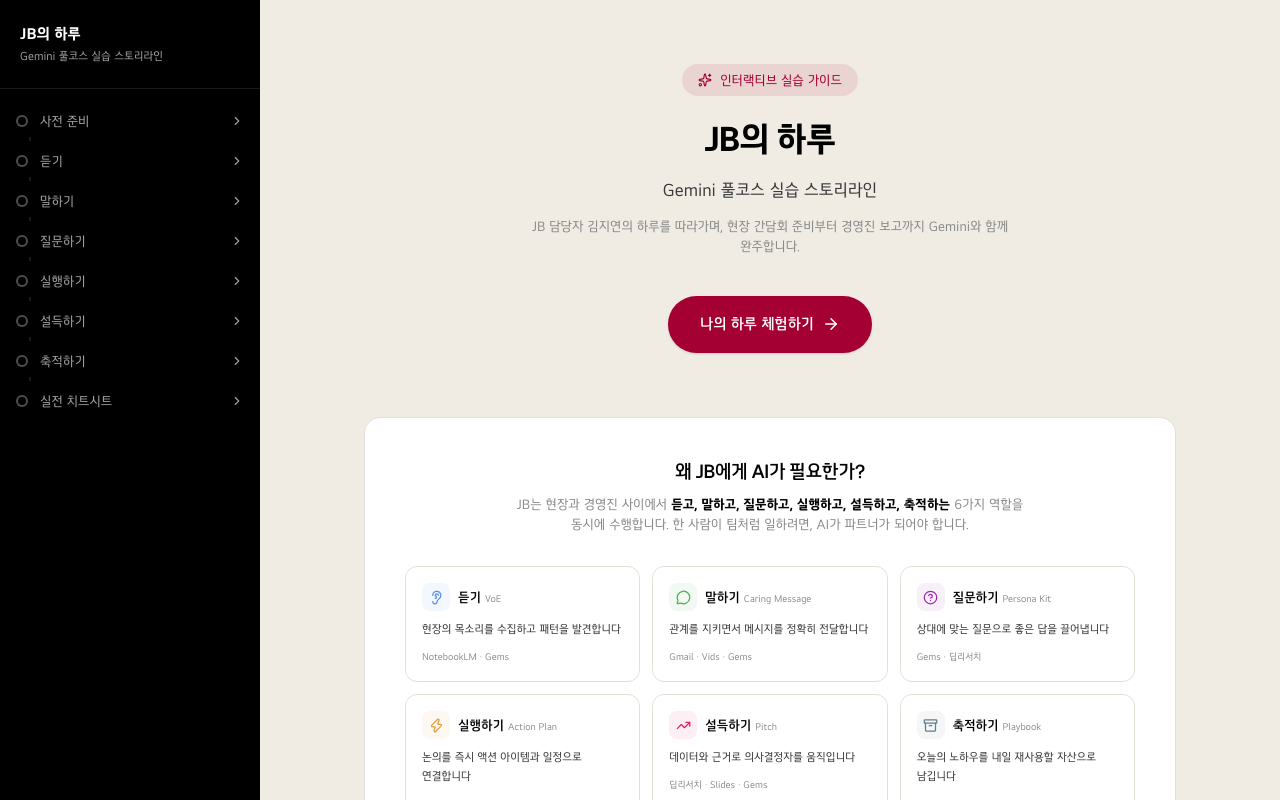
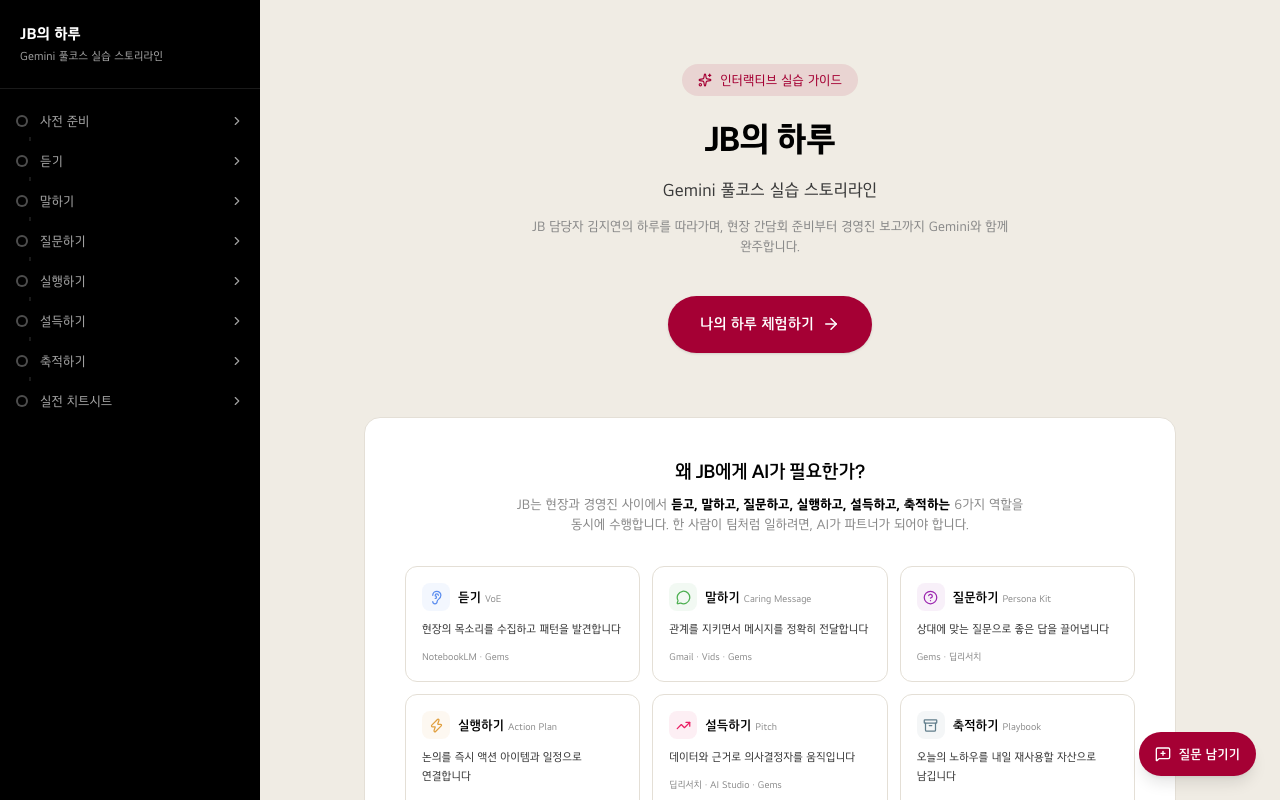
Before and after one commit to Dami-Shin-01/gemini-lecture, a Next.js app: page / in a window 1280 px wide. Shown: the top 800 px of the page. Built offline with nearby package versions, Linux system fonts and the light colour scheme; no server answers.

Commit message:
Add realtime question button and refresh homepage tools
- New floating button linking to Padlet (URL via NEXT_PUBLIC_QUESTION_URL env)
- Mount RealtimeQuestion in root layout
- Homepage tools: remove Sheets from 실행하기, add AI Studio to 실행하기/설득하기

```diff
--- a/src/app/layout.tsx
+++ b/src/app/layout.tsx
@@ -3,6 +3,7 @@ import localFont from "next/font/local";
 import "./globals.css";
 import Sidebar from "@/components/layout/Sidebar";
 import MobileSidebar from "@/components/layout/MobileSidebar";
+import RealtimeQuestion from "@/components/layout/RealtimeQuestion";
 import { getCurriculum } from "@/lib/navigation";
 
 const lgEIText = localFont({
@@ -46,6 +47,7 @@ export default function RootLayout({
         <main className="lg:ml-[260px] min-h-screen bg-cream">
           {children}
         </main>
+        <RealtimeQuestion />
       </body>
     </html>
   );
--- a/src/app/page.tsx
+++ b/src/app/page.tsx
@@ -42,7 +42,7 @@ const jbRoles = [
     name: "실행하기",
     label: "Action Plan",
     description: "논의를 즉시 액션 아이템과 일정으로 연결합니다",
-    tools: "Sheets · Gemini",
+    tools: "Gemini · Canvas · AI Studio",
     color: "#E09F3E",
   },
   {
@@ -50,7 +50,7 @@ const jbRoles = [
     name: "설득하기",
     label: "Pitch",
     description: "데이터와 근거로 의사결정자를 움직입니다",
-    tools: "딥리서치 · Slides · Gems",
+    tools: "딥리서치 · AI Studio · Gems",
     color: "#E91E63",
   },
   {
--- /dev/null
+++ b/src/components/layout/RealtimeQuestion.tsx
@@ -0,0 +1,19 @@
+import { MessageSquarePlus } from "lucide-react";
+
+const QUESTION_URL =
+  process.env.NEXT_PUBLIC_QUESTION_URL ?? "https://padlet.com/REPLACE-ME";
+
+export default function RealtimeQuestion() {
+  return (
+    <a
+      href={QUESTION_URL}
+      target="_blank"
+      rel="noopener noreferrer"
+      className="fixed bottom-6 right-6 z-40 inline-flex items-center gap-2 px-4 py-3 rounded-full bg-accent text-white text-sm font-semibold shadow-lg hover:bg-accent-dark hover:shadow-xl transition-all"
+      aria-label="실시간 질문 남기기"
+    >
+      <MessageSquarePlus size={16} />
+      <span className="hidden sm:inline">질문 남기기</span>
+    </a>
+  );
+}
```
